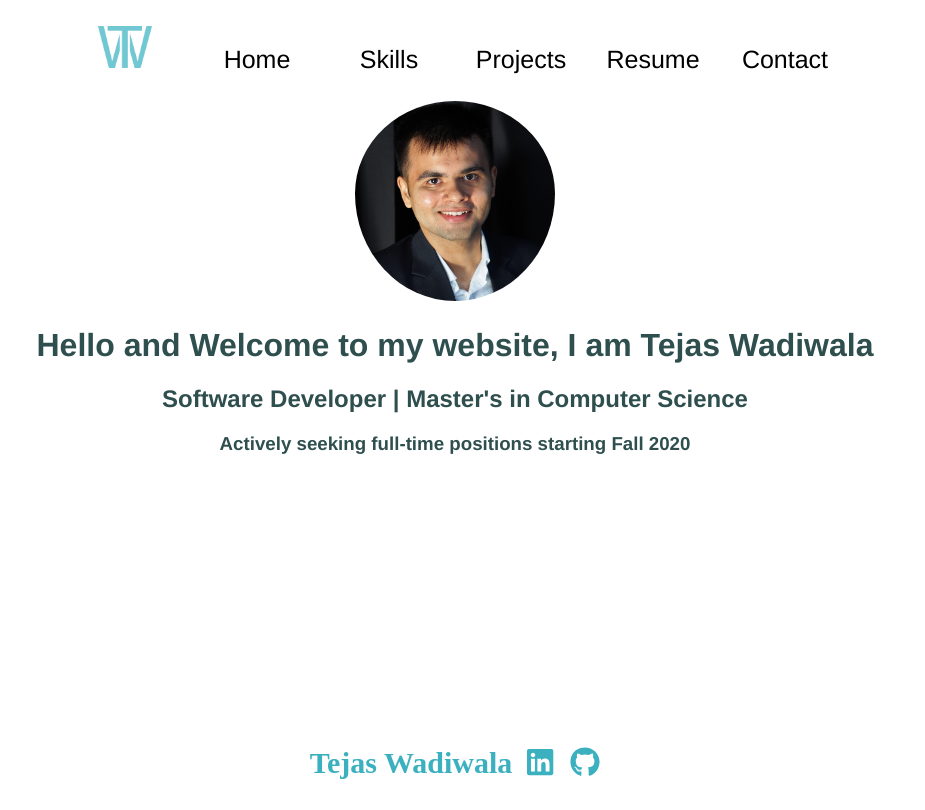
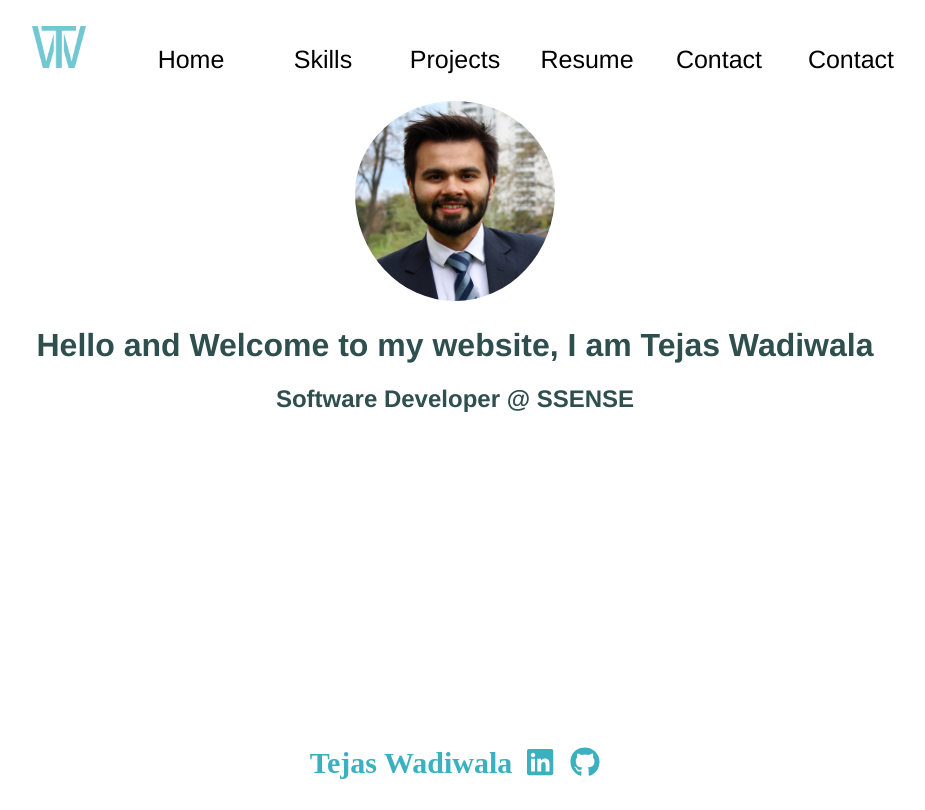
Before and after one commit to tejaswadiwala/portfolio-reactjs, a React (Create React App) app: page / in a window 1280 px wide. Shown: the whole page, without its empty margins (185-1110 px from the left). Built offline with nearby package versions, Linux system fonts and the light colour scheme; what aws-amplify would draw is missing.

Commit message:
Updated photo and employment status

```diff
--- a/src/App.js
+++ b/src/App.js
@@ -15,6 +15,7 @@ import ResumePage from './pages/ResumePage';
 import ContactPage from './pages/ContactPage';
 import NotFoundPage from './pages/NotFoundPage';
 import Footer from './pages/Footer';
+import MyWork from './pages/MyWork'
 
 Amplify.configure(awsconfig);
 
@@ -32,6 +33,7 @@ class App extends Component {
                 <Route path="/projects" component={ProjectsPage} />
                 <Route path="/resume" component={ResumePage} />
                 <Route path="/contact" component={ContactPage} />
+                <Route path = "/mywork" component={MyWork} />
                 <Route component={NotFoundPage} />
               </Switch>
             </div>
--- a/src/NavBar.js
+++ b/src/NavBar.js
@@ -23,6 +23,9 @@ const NavBar = () => (
             <li>
                 <Link to="/contact">Contact</Link>
             </li>
+            <li>
+                <Link to="/contact">Contact</Link>
+            </li>
         </ul>
     </nav>
 );
--- a/src/pages/HomePage.js
+++ b/src/pages/HomePage.js
@@ -4,13 +4,12 @@ import Photo from '../photo.jpeg';
 const HomePage = () => (
     <>
     <font color="#2F4F4F">
-    <div>
-    <img src={Photo} className="image-round" height="200" width="200" alt="TW"></img>
-        <h1> Hello and Welcome to my website, I am Tejas Wadiwala</h1>
-    </div>
-    <h2>Software Developer | Master's in Computer Science</h2>
-    <h3>Actively seeking full-time positions
-        starting Fall 2020</h3></font>
+        <div>
+            <img src={Photo} className="image-round" height="200" width="200" alt="TW"></img>
+            <h1> Hello and Welcome to my website, I am Tejas Wadiwala</h1>
+        </div>
+        <h2>Software Developer @ SSENSE</h2>
+    </font>
 
     </>
 );
```
Also changed, not shown: src/photo.jpeg.
